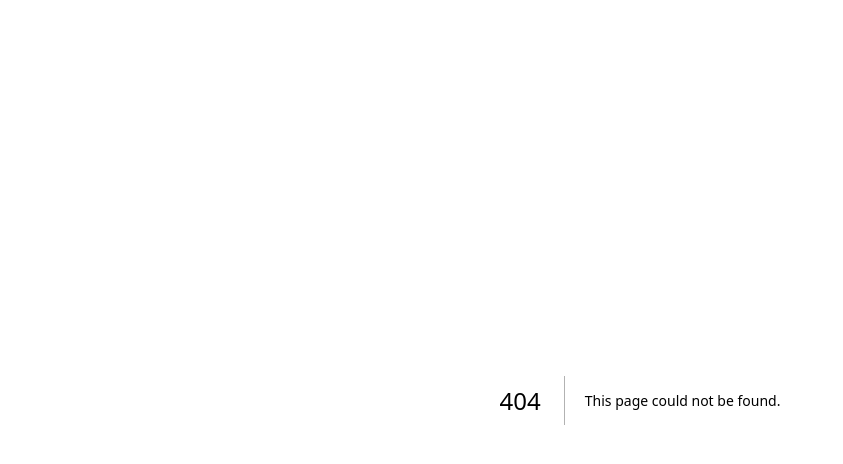
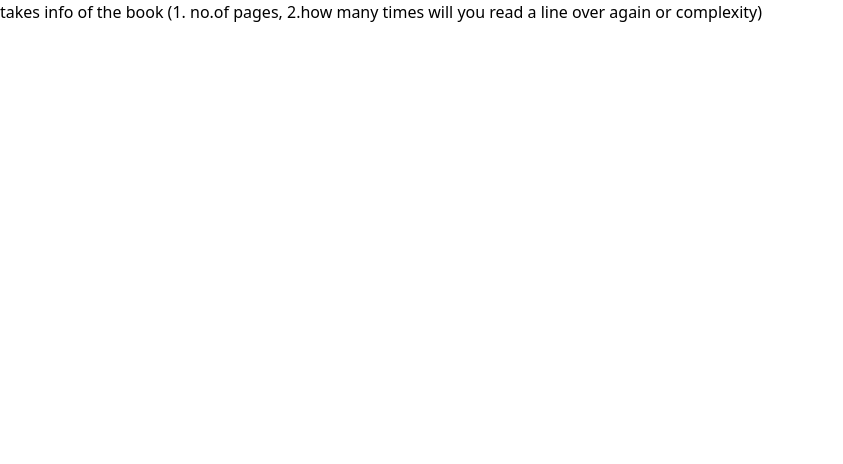
Before and after one commit to yash373/how-long-will-it-take-to-read, a Next.js app: page /Info in a window 1280 px wide. Before the commit this address had no page. Shown: the top 464 px of the page, without its empty margins (0-843 px from the left). Built offline with nearby package versions, Linux system fonts and the light colour scheme.

Commit message:
created info page

```diff
--- /dev/null
+++ b/pages/Info.tsx
@@ -0,0 +1,11 @@
+import React from 'react'
+
+const Info = () => {
+  return (
+    <div>
+      takes info of the book (1. no.of pages, 2.how many times will you read a line over again or complexity)
+    </div>
+  )
+}
+
+export default Info
```
